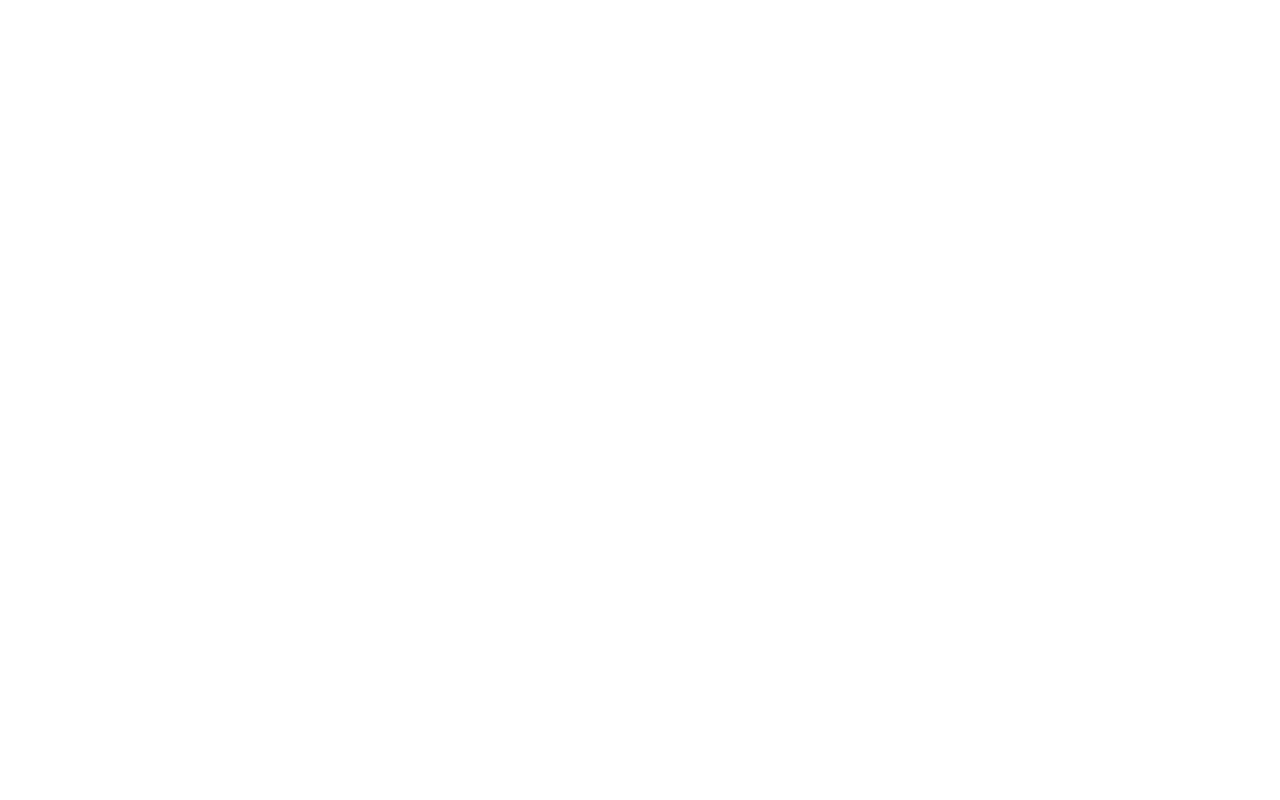
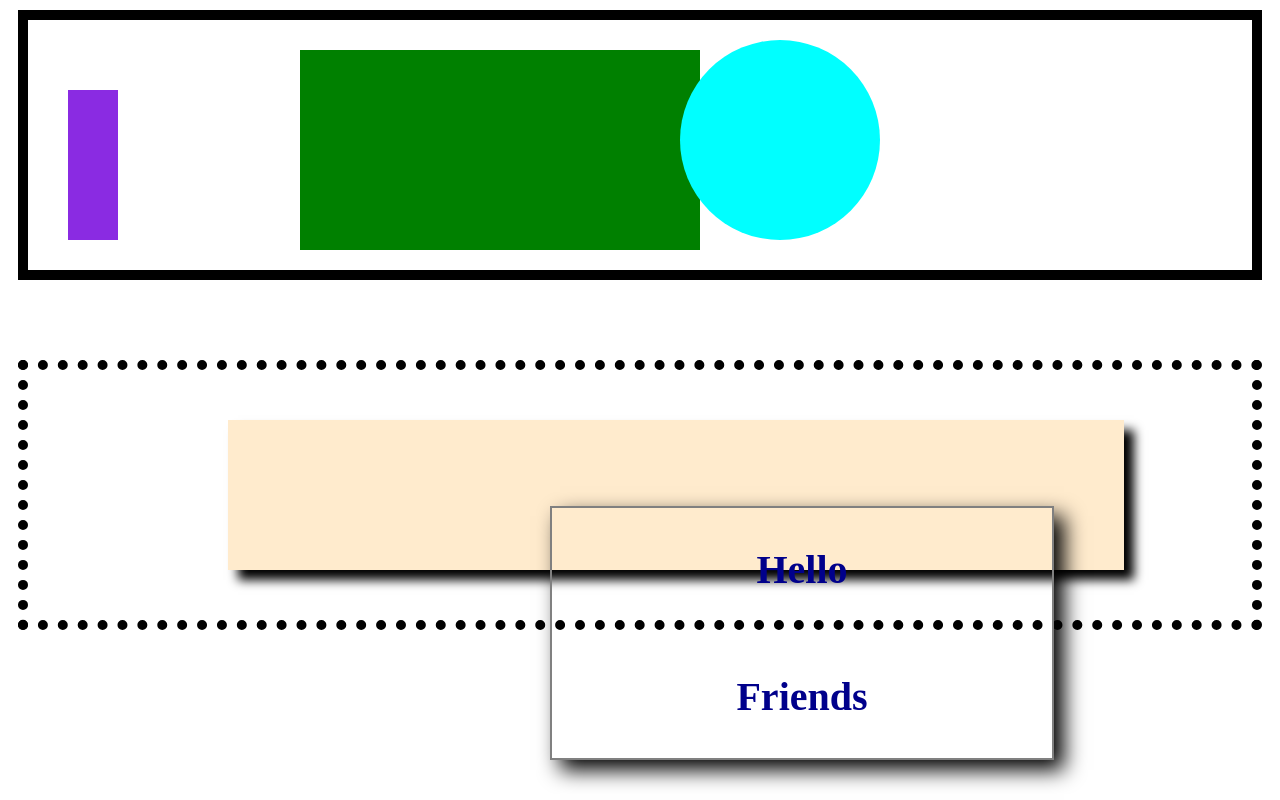
Before and after one commit to SpencerCox21/Html-Css-2, a plain HTML site: page drill-2/index2.html in a window 1280 px wide. Drawn offline with Linux system fonts and the light colour scheme.

Commit message:
more progress has been made

```diff
--- a/drill-1/index1.css
+++ b/drill-1/index1.css
@@ -1,6 +1,3 @@
-body {
-
-}
 
 
 #top {
--- a/drill-2/index2.css
+++ b/drill-2/index2.css
@@ -0,0 +1,77 @@
+#section1 {
+    border: solid black 10px;
+    height: 250px;
+    margin: 10px;
+
+}
+
+#purple {
+    height: 150px;
+    width: 50px;
+    background-color: blueviolet;
+    position: relative;
+    top: 70px;
+    left: 40px;
+}
+
+#green {
+    height: 200px;
+    width: 400px;
+    background-color: green;
+    position: absolute;
+    top: 50px;
+    left: 300px;
+}
+
+#circle {
+    height: 200px;
+    width: 200px;
+    border-radius: 50%;
+    background-color: aqua;
+    position: absolute;
+    top: 40px;
+    right: 400px;
+}
+
+
+
+#section2 {
+    border: dotted black 10px;
+    height: 250px;
+    margin: 10px;
+    margin-top: 80px;
+
+}
+
+#shadowbox {
+    background-color: blanchedalmond;
+    height: 150px;
+    width: 70vw;
+    position: relative;
+    top: 50px;
+    left: 200px;
+    box-shadow: 10px 10px 10px black;
+}
+
+
+
+#section3 {
+    border: solid grey 2px;
+    height: 250px;
+    width: 500px;
+    position: absolute;
+    bottom: 40px;
+    left: 550px;
+    display: flex;
+    flex-direction: column;
+    justify-content: center;
+    align-items: center;
+    box-shadow: 10px 10px 20px black;
+}
+
+p {
+    color: darkblue;
+    font-size: 40px;
+    font-weight: 600;
+
+}
--- a/drill-2/index2.html
+++ b/drill-2/index2.html
@@ -12,5 +12,28 @@
 </head>
 <body>
 
+    <div id="section1">
+        <div id="purple"></div>
+        <div id="green"></div>
+        <div id="circle"></div>
+    </div>
+
+
+
+    <div id="section2">
+        <div id="shadowbox"></div>
+    </div>
+
+
+
+    <div id="section3">
+        <div>
+            <p>Hello</p>
+        </div>
+        <div>
+            <p>Friends</p>
+        </div>
+    </div>
+
 </body>
 </html>
```
